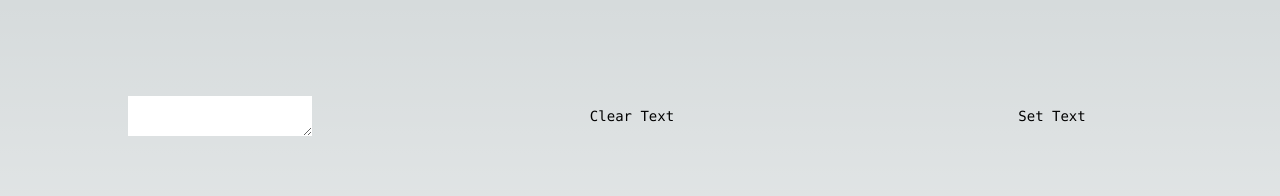
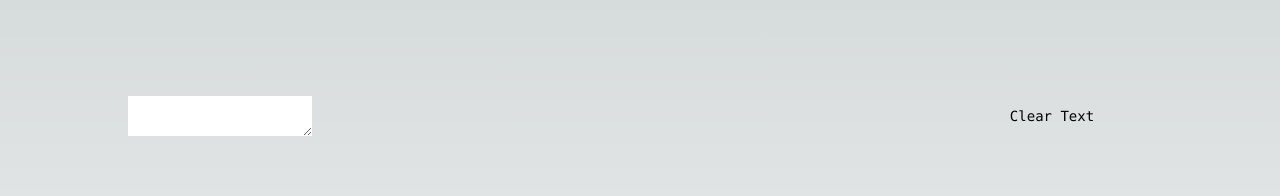
Before and after one commit to nezumi149/nextjs-boilerplate, a Next.js app: page / in a window 1280 px wide. Shown: the top 196 px of the page. Built offline with nearby package versions, Linux system fonts and the light colour scheme.

Commit message:
clear text

```diff
--- a/app/page.tsx
+++ b/app/page.tsx
@@ -4,15 +4,6 @@ import { useState } from 'react';
 
 const Home = () => {
   const [textbox, setText] = useState("");
-
-  function clickClear(){
-    setText("");
-  }
-
-  function clickSetText(){
-    setText("default text");
-    console.log(textbox);
-  }
 
   function updateText(value: string){
     setText(value);
@@ -21,12 +12,9 @@ const Home = () => {
   return(
     <main className="flex min-h-screen flex-col items-center justify-between p-24">
         <div className="z-10 max-w-5xl w-full items-center justify-between font-mono text-sm lg:flex">
-          <textarea defaultValue="" onChange={e => updateText(e.target.value)}></textarea>
-          <button onClick={clickClear}>
+          <textarea value={textbox} onChange={e => updateText(e.target.value)}></textarea>
+          <button onClick={() => setText("")}>
             Clear Text
-          </button>
-          <button onClick={clickSetText}>
-            Set Text
           </button>
         </div>
     </main>
```
